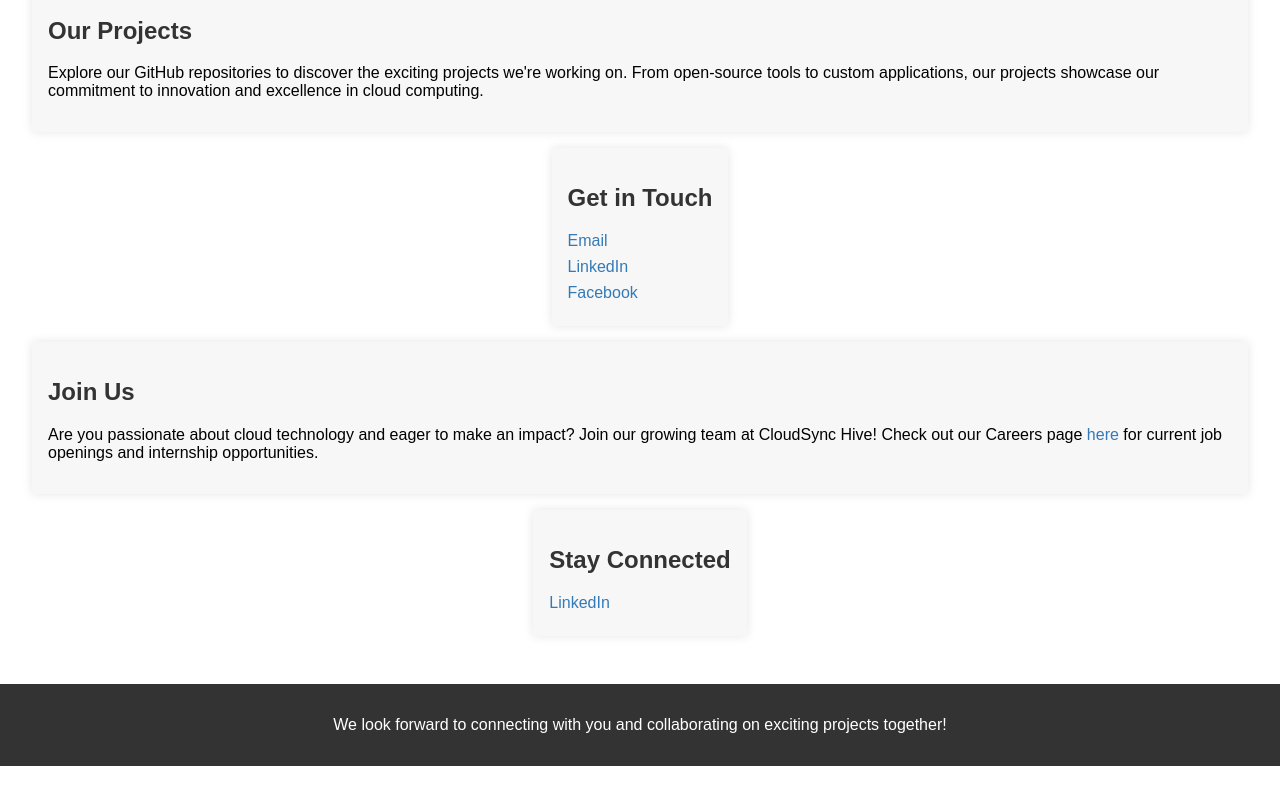
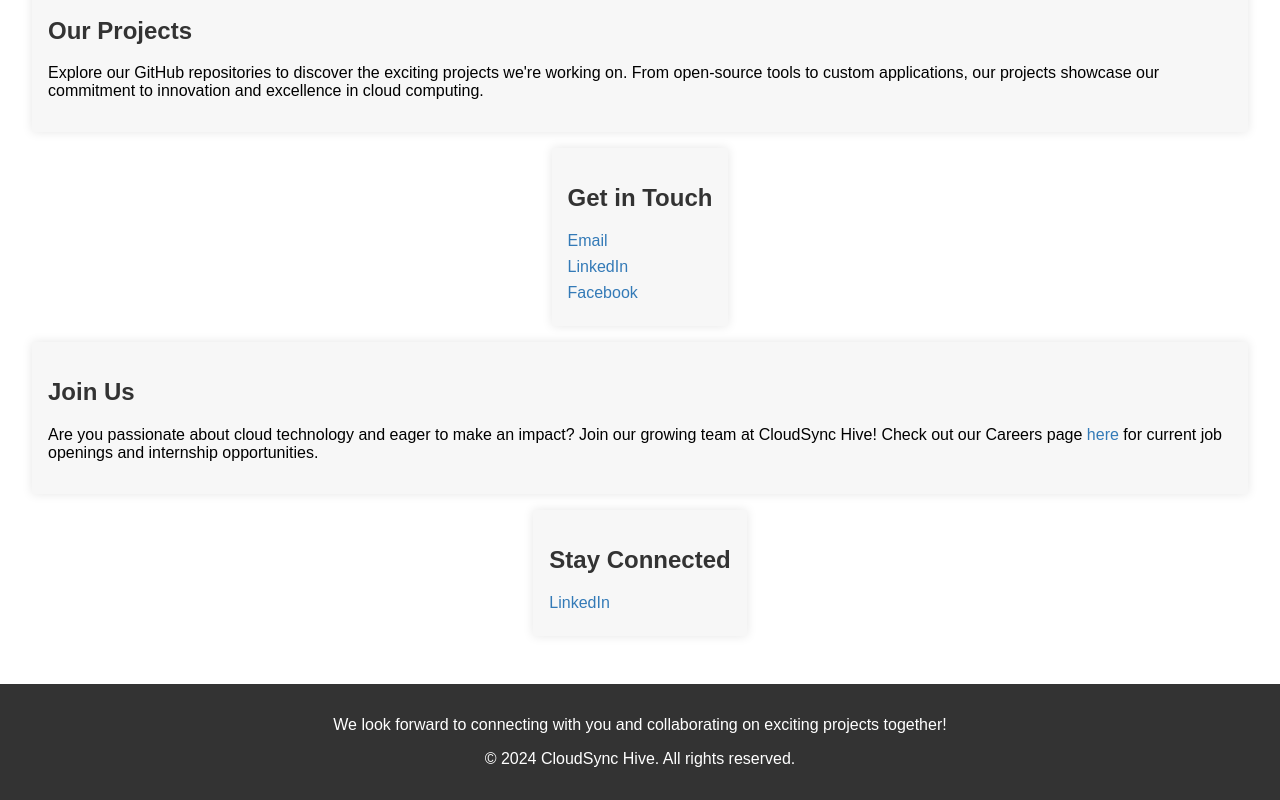
Before and after one commit to CloudSyncHive/cloudsynchive.github.io, a plain HTML site: page index.html in a window 1280 px wide. Shown: the part 773-1573 px from the top of the page. Before the commit the page ends 1539 px from the top, so only its background shows below. Drawn offline with Linux system fonts and the light colour scheme.

Commit message:
add copyright icon

```diff
--- a/index.html
+++ b/index.html
@@ -121,6 +121,13 @@
     </main>
     <footer>
         <p>We look forward to connecting with you and collaborating on exciting projects together!</p>
+            <p>&copy; <span id="current-year"></span> CloudSync Hive. All rights reserved.</p>
     </footer>
+        <script>
+            // Get the current year
+            const currentYear = new Date().getFullYear();
+            // Set the current year in the HTML
+            document.getElementById('current-year').textContent = currentYear;
+        </script>
 </body>
 </html>
```
